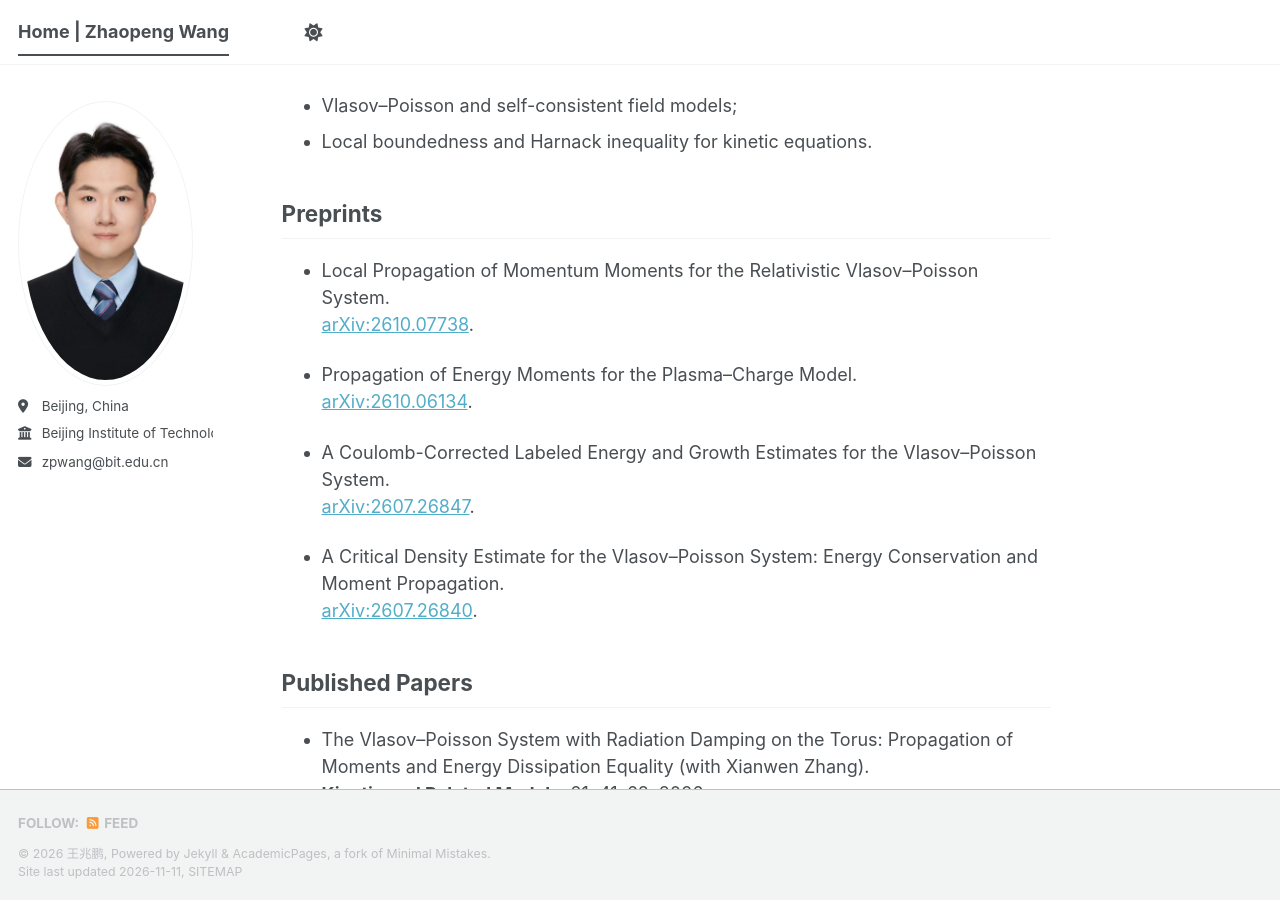
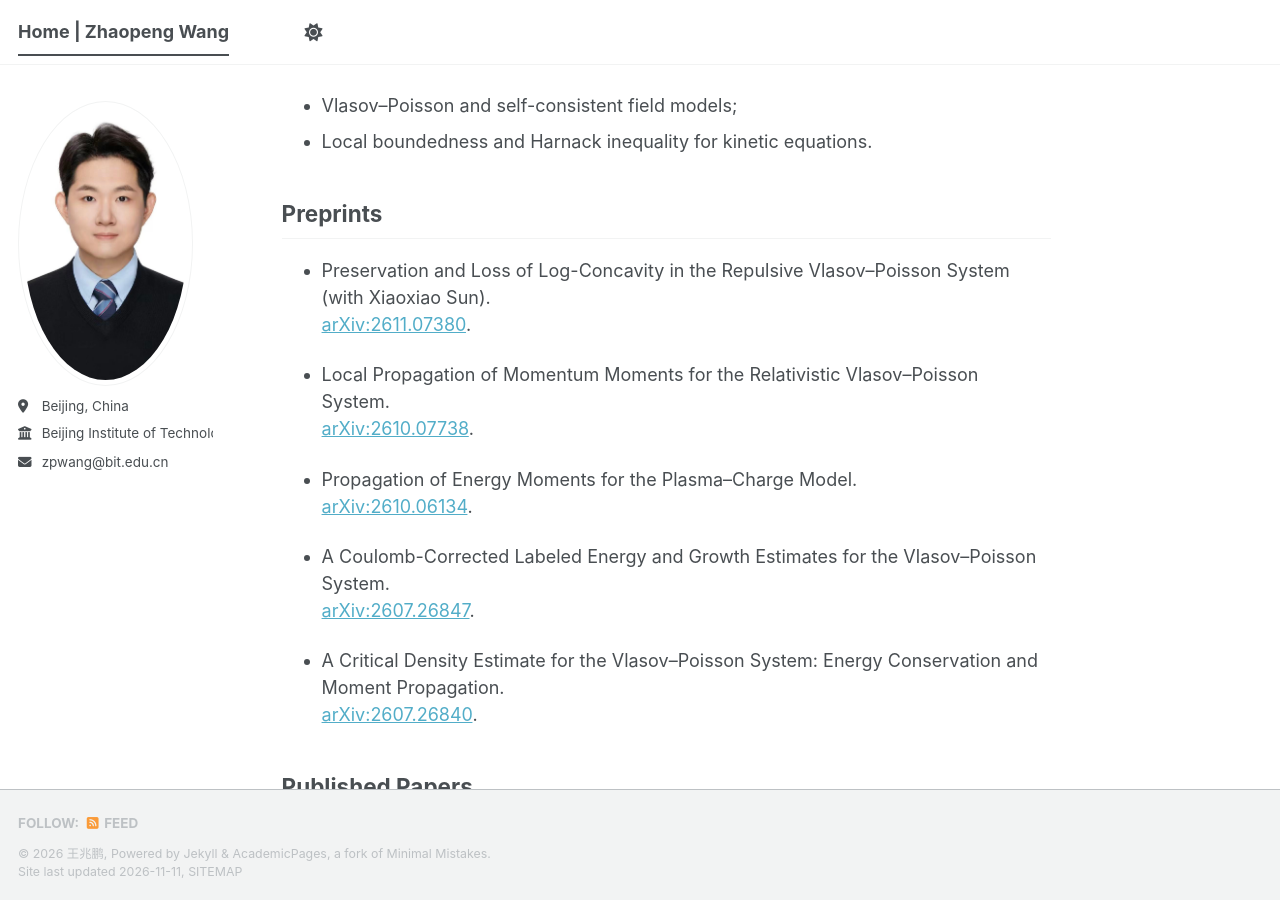
Before and after one commit to zpwangmath/zpwangmath.github.io, a Jekyll site: the page built from index.md, in a window 1280 px wide and 900 px high, scrolled down 483 px. Built offline with Jekyll 4.4.1, drawn with Linux system fonts in a browser that asks for light colours; a style sheet for code colours, icons or effects is not loaded.

Commit message:
Update index.md

```diff
--- a/index.md
+++ b/index.md
@@ -20,6 +20,10 @@ My work mainly concerns:
 
 
 <h2>Preprints</h2>
+
+
+- Preservation and Loss of Log-Concavity in the Repulsive Vlasov--Poisson System  (with Xiaoxiao Sun).<br>
+<a href="https://arxiv.org/abs/2611.07380">arXiv:2611.07380</a>.
 
 
 - Local Propagation of Momentum Moments for the Relativistic Vlasov--Poisson System.<br>
```
